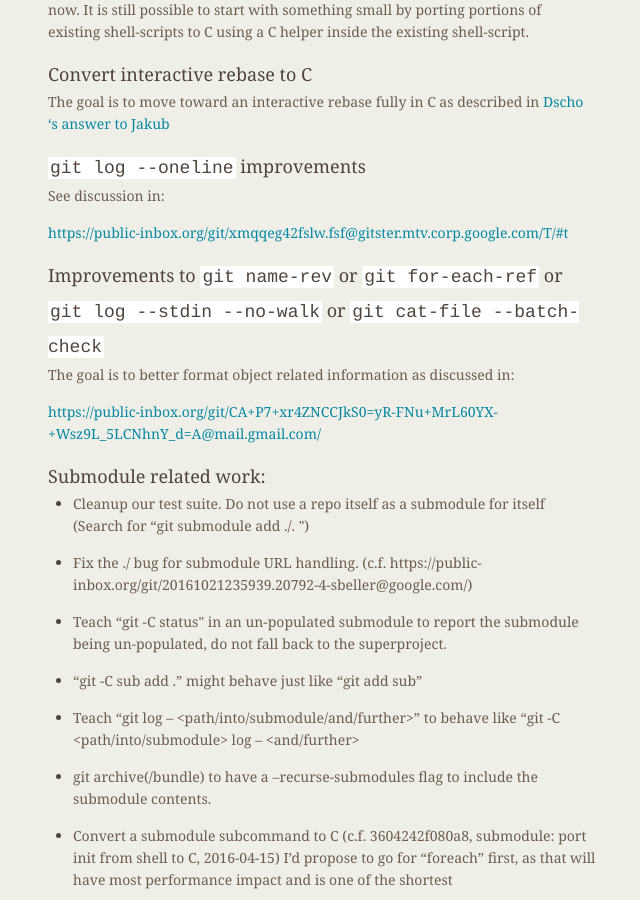
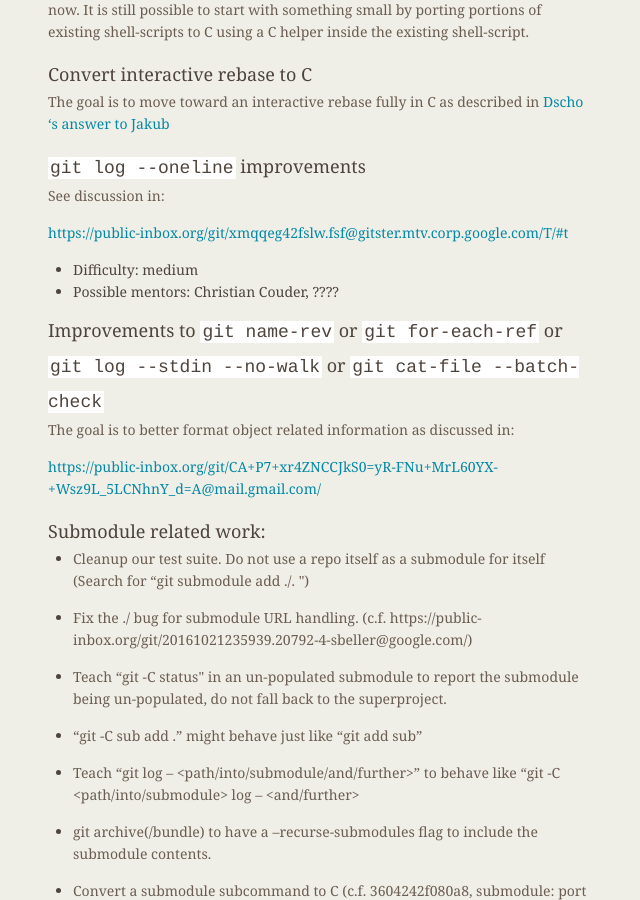
Before and after one commit to git/git.github.io, a Jekyll site: the page built from SoC-2017-Ideas.md, in a window 1280 px wide and 900 px high, scrolled down 2377 px. Shown: the whole window, without its empty margins (486-1126 px from the left). Built offline with Jekyll 4.4.1, drawn with Linux system fonts in a browser that asks for light colours.

Commit message:
SoC-2017-Ideas: add meta info to 'log --oneline' improvements

```diff
--- a/SoC-2017-Ideas.md
+++ b/SoC-2017-Ideas.md
@@ -156,6 +156,8 @@ See discussion in:
 
 [https://public-inbox.org/git/xmqqeg42fslw.fsf@gitster.mtv.corp.google.com/T/#t](https://public-inbox.org/git/xmqqeg42fslw.fsf@gitster.mtv.corp.google.com/T/#t)
 
+ - Difficulty: medium
+ - Possible mentors: Christian Couder, ????
 
 ### Improvements to `git name-rev` or `git for-each-ref` or `git log --stdin --no-walk` or `git cat-file --batch-check`
 
```
